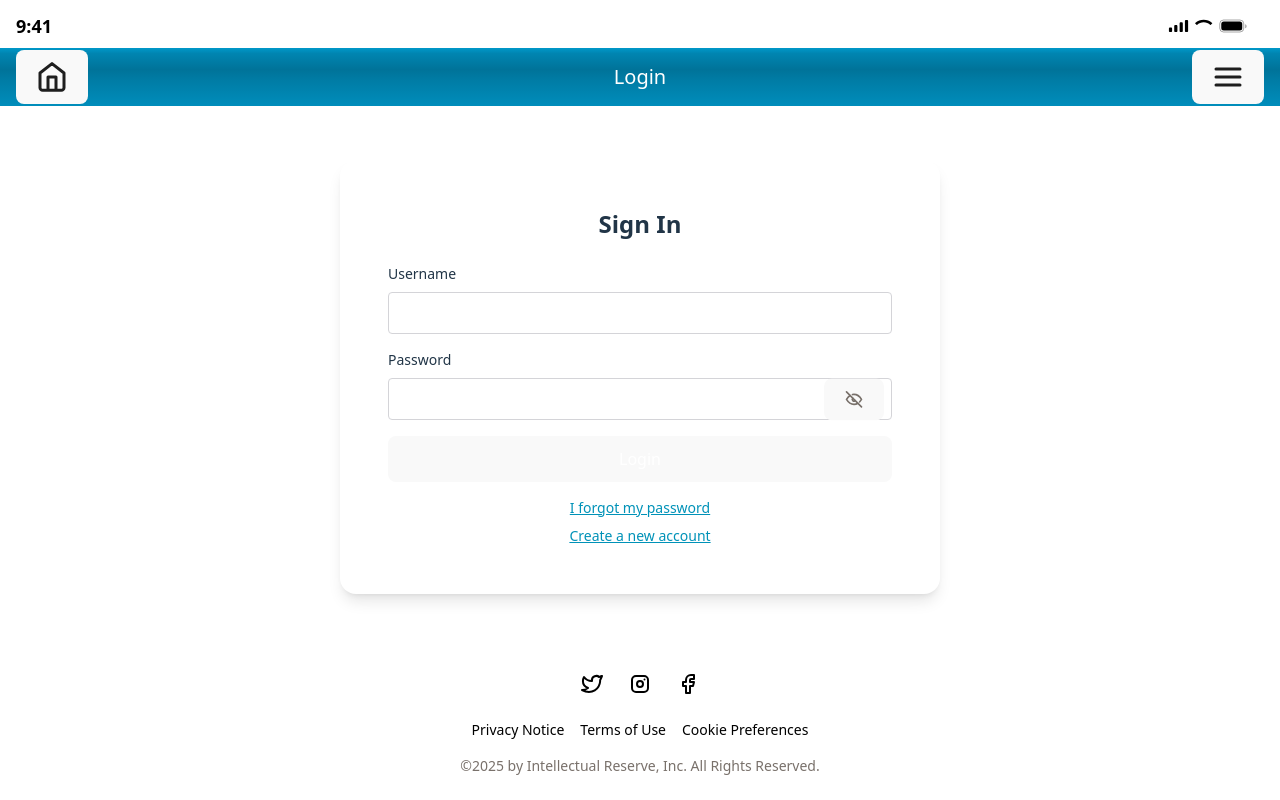
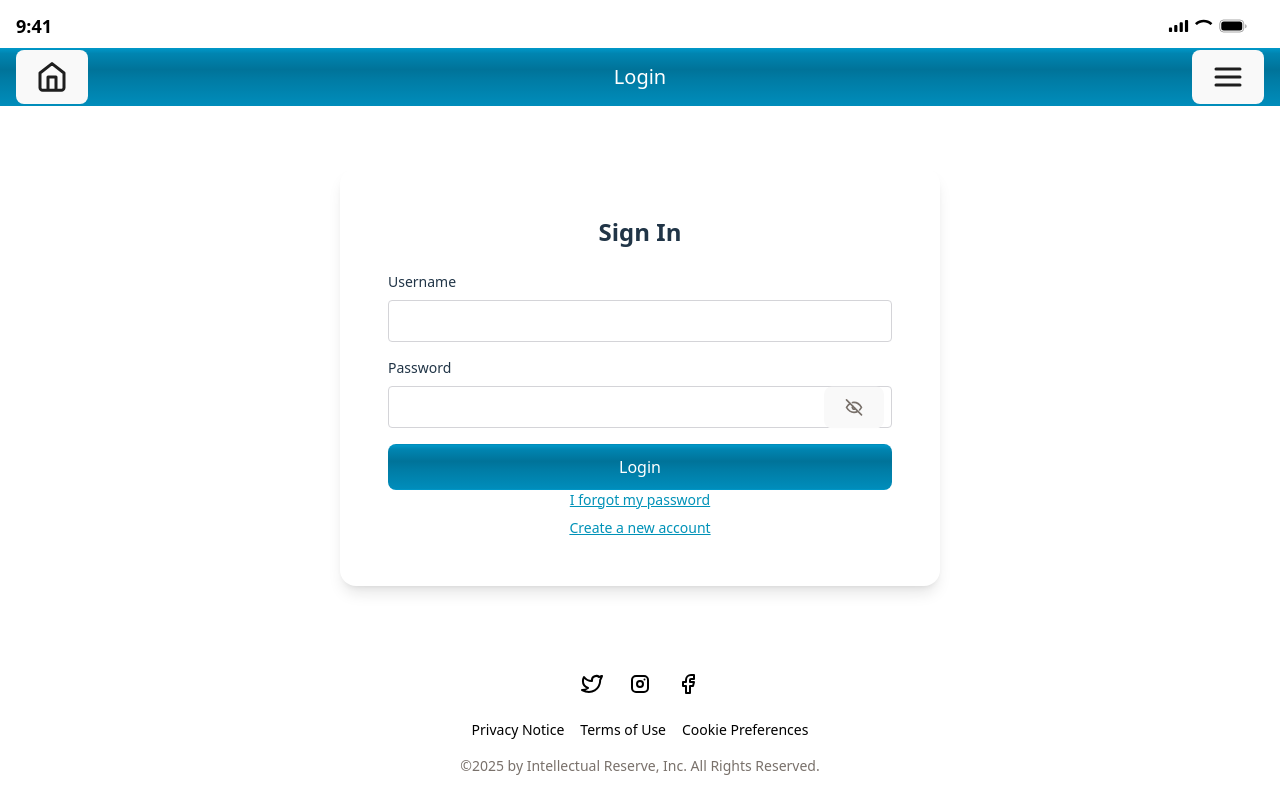
Before and after one commit to BryceColton/Sprint1-Scrum12-13, a React (Vite) app in the folder frontend/: page / in a window 1280 px wide. Built offline with nearby package versions, Linux system fonts and the light colour scheme; the HTML template or start-up script is replaced by a standard one.

Commit message:
finished buttons

```diff
--- a/frontend/src/components/Login/LoginForm.tsx
+++ b/frontend/src/components/Login/LoginForm.tsx
@@ -90,12 +90,15 @@ export function LoginForm() {
           </button>
         </div>
       </div>
+      <div className="flex justify-center">
       <button
-        type="submit"
-        className="p-3 mb-4 w-full text-base font-medium text-white bg-cyan-600 rounded cursor-pointer border-[none] max-sm:p-2.5 hover:bg-cyan-700 transition-colors"
-      >
-        Login
-      </button>
+          type="submit"
+          className="w-full !bg-[linear-gradient(180deg,#0098C9_0%,#0085B1_9.51%,#007399_37%,#007CA5_55.5%,#008DBB_100%)] hover:!bg-white text-white font-medium py-2 px-4 rounded transition-colors"
+        >
+          Login
+        </button>
+
+      </div>
       <div className="flex flex-col gap-2 items-center">
         <a
           href="#"
--- a/frontend/src/components/Login/NewLoginPage.tsx
+++ b/frontend/src/components/Login/NewLoginPage.tsx
@@ -76,8 +76,10 @@ export function NewLoginForm() {
       </div>
       <button
         type="submit"
-        className="p-3 mb-4 w-full text-base font-medium text-white bg-cyan-600 rounded cursor-pointer border-[none] max-sm:p-2.5 hover:bg-cyan-700 transition-colors"
-      >
+        disabled={false} // force it for testing
+
+        className="mt-4 bg-blue-600 hover:bg-blue-700 text-white font-medium py-2 px-4 rounded-full transition-colors"
+        >
         Login
       </button>
       <div className="flex flex-col gap-2 items-center">
--- a/frontend/src/components/ScheduledForm/ScheduleForm.tsx
+++ b/frontend/src/components/ScheduledForm/ScheduleForm.tsx
@@ -223,7 +223,7 @@ export function ScheduleActivityForm() {
         />
         <button
           type="submit"
-          className="bg-cyan-600 hover:bg-cyan-700 text-white font-medium py-2 px-4 rounded transition-colors"
+          className="w-full !bg-[linear-gradient(180deg,#0098C9_0%,#0085B1_9.51%,#007399_37%,#007CA5_55.5%,#008DBB_100%)] hover:!bg-white text-white font-medium py-2 px-4 rounded transition-colors"
         >
           Submit
         </button>
```
Also changed, not shown: 18 other files (tests, documents, lock files or other folders).
